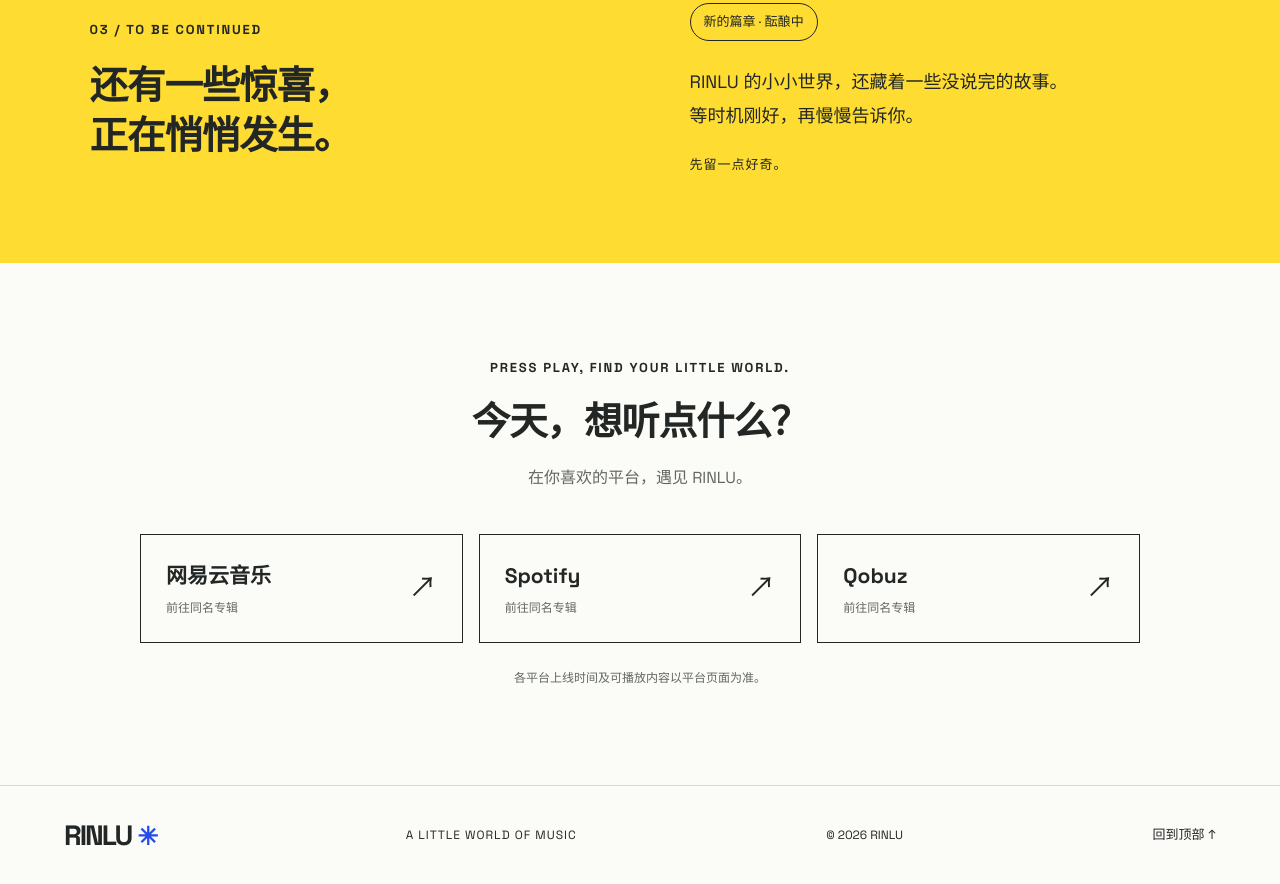
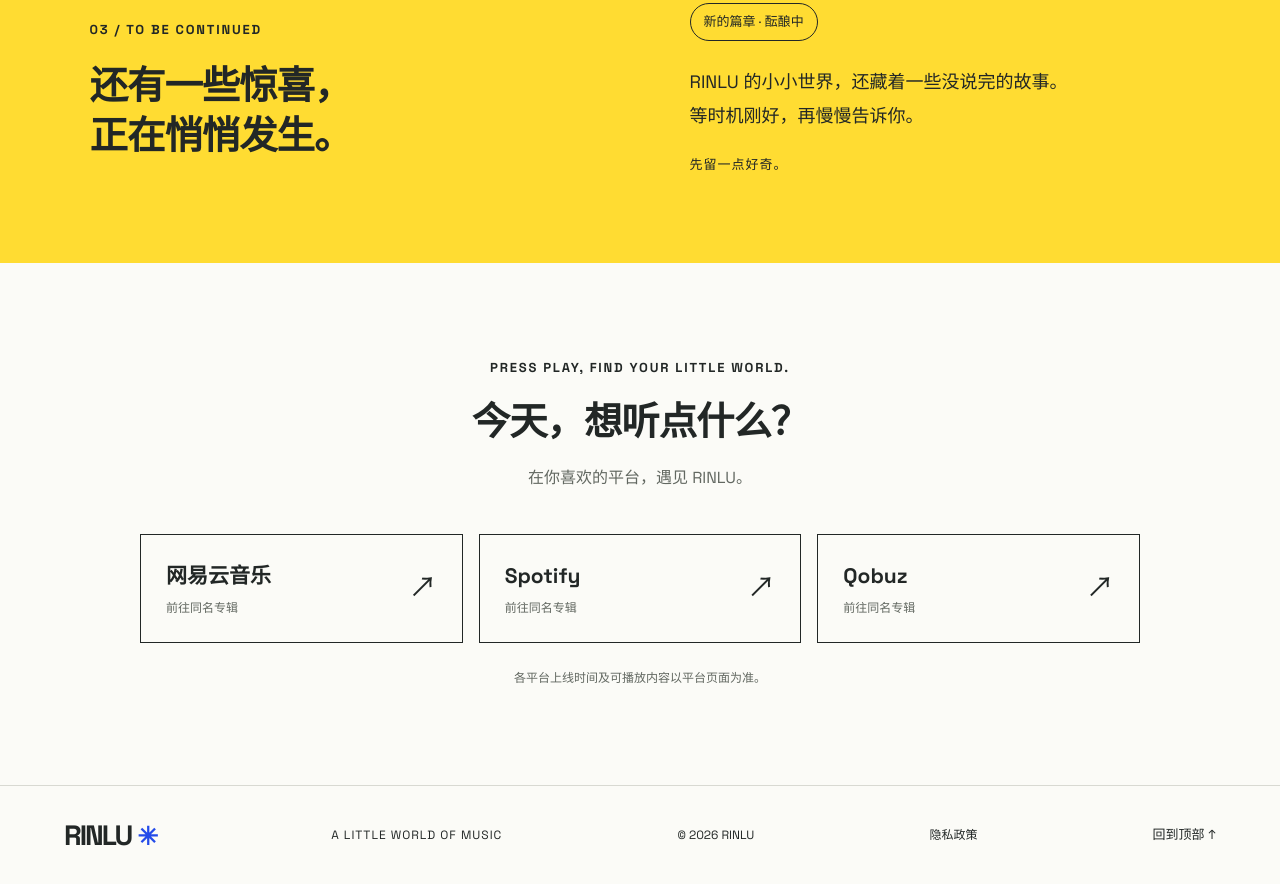
Before and after one commit to urashima/rinlu-web, a plain HTML site: page site/index.html in a window 1280 px wide. Shown: the part 2873-3757 px from the top of the page. Drawn offline with Linux system fonts and the light colour scheme.

Commit message:
feat: link privacy policy from site/index.html footer

```diff
--- a/site/index.html
+++ b/site/index.html
@@ -18,5 +18,5 @@
 <section id="about" class="about section"><div class="about-art"><img src="/assets/rinlu-memories.webp" loading="lazy" alt="RINLU 戴着太阳镜，与旅行照片和手写便签组成的记忆拼贴" width="1254" height="1254"><span class="photo-label">MORE MEMORIES, MORE MUSIC.</span></div><div class="about-copy"><div class="eyebrow">02 / THIS IS RINLU</div><h2>认真做梦，<br>慢慢长大。</h2><p>RINLU 是一个装着好奇心的音乐小宇宙。那些突然冒出来的问题、不想藏起来的小情绪，还有日常里的灵光一闪，都可以变成歌。</p><p>只要可爱，什么风格都可以试试。带着一点淘气、一点柔软，去发现音乐的各种可能。陪你热热闹闹地向前闯，或安安静静地发光。</p><div class="tags"><span>小小奇思妙想</span></div><p class="creation-note">创作记录：词句与故事来自日常观察，音乐制作包含 AI 辅助创作。</p></div></section>
 <section id="next" class="teaser section"><div><div class="eyebrow">03 / TO BE CONTINUED</div><h2>还有一些惊喜，<br>正在悄悄发生。</h2></div><div class="teaser-copy"><span class="status">新的篇章 · 酝酿中</span><p>RINLU 的小小世界，还藏着一些没说完的故事。<br>等时机刚好，再慢慢告诉你。</p><p class="small">先留一点好奇。</p></div></section>
 <section id="listen" class="listen section"><div class="eyebrow">PRESS PLAY, FIND YOUR LITTLE WORLD.</div><h2>今天，想听点什么？</h2><p>在你喜欢的平台，遇见 RINLU。</p><div class="platforms"><a href="https://music.163.com/#/album?id=397565520" target="_blank" rel="noopener noreferrer"><span><strong>网易云音乐</strong><small>前往同名专辑</small></span><span aria-hidden="true">↗</span></a><a href="https://open.spotify.com/album/0p4NkW11vsliBfYhaqOZvE" target="_blank" rel="noopener noreferrer"><span><strong>Spotify</strong><small>前往同名专辑</small></span><span aria-hidden="true">↗</span></a><a href="https://www.qobuz.com/us-en/album/rinlu-rinlu/zntpy4lhd74th" target="_blank" rel="noopener noreferrer"><span><strong>Qobuz</strong><small>前往同名专辑</small></span><span aria-hidden="true">↗</span></a></div><span class="availability">各平台上线时间及可播放内容以平台页面为准。</span></section>
-</main><footer><a class="logo" href="#" aria-label="回到首页">RINLU<span>✳</span></a><span>A LITTLE WORLD OF MUSIC</span><span>© 2026 RINLU</span><a href="#main">回到顶部 ↑</a></footer>
+</main><footer><a class="logo" href="#" aria-label="回到首页">RINLU<span>✳</span></a><span>A LITTLE WORLD OF MUSIC</span><span>© 2026 RINLU</span><a href="/music/privacy">隐私政策</a><a href="#main">回到顶部 ↑</a></footer>
 </body></html>
```
